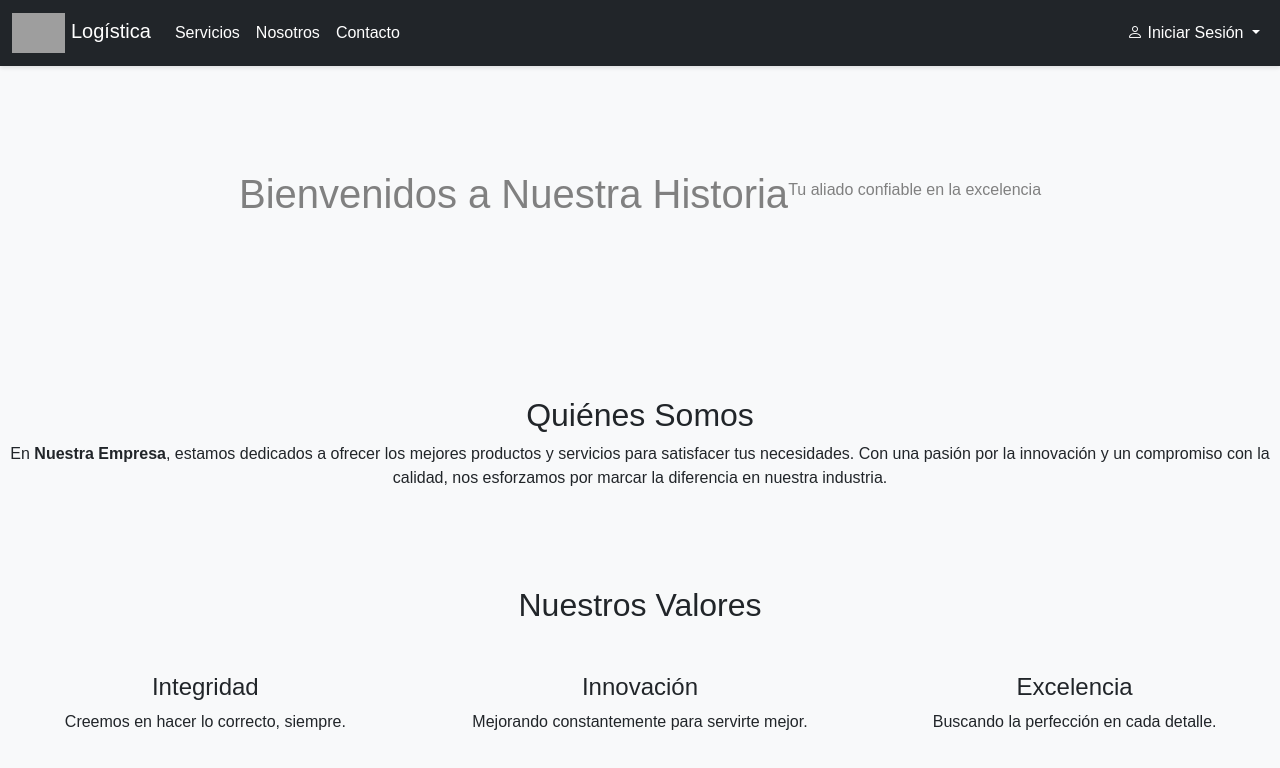
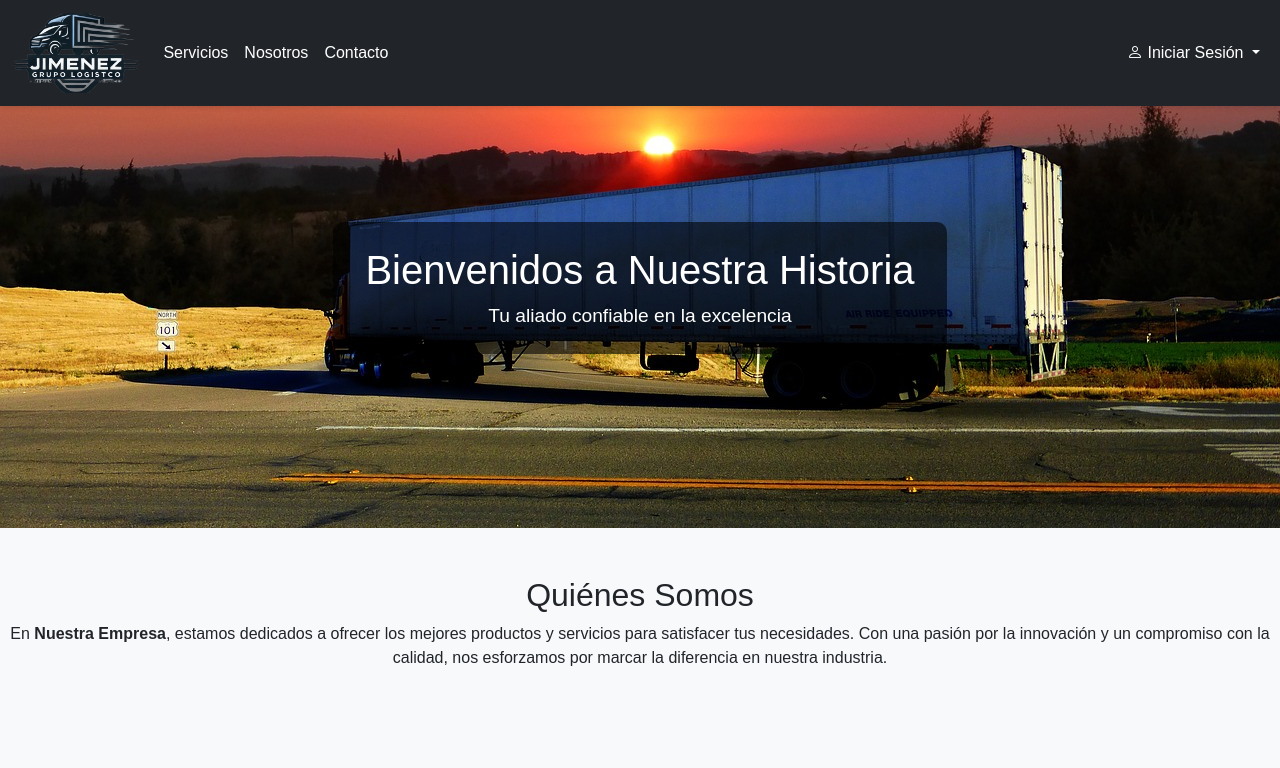
Before and after one commit to JotaJuani/Logistics, a Django app: page /about/ in a window 1280 px wide. Shown: the top 768 px of the page. Run offline with Django 5.2, Linux system fonts and the light colour scheme; some libraries are stand-ins or nearby versions; grey boxes are pictures that could not be loaded.

Commit message:
logo added

```diff
--- a/logistics_jj/about/templates/about/about_menu.html
+++ b/logistics_jj/about/templates/about/about_menu.html
@@ -2,10 +2,15 @@
 {% endblock %} {% block content %}
 
 <div class="about-us-section">
-  <header class="hero-section">
-    <h1>Bienvenidos a Nuestra Historia</h1>
-    <p>Tu aliado confiable en la excelencia</p>
+  <header class="hero-section-about" style="background-image: url('{% static 'media/about_truck.jpg' %}');">
+    <div class="hero-content-about">
+        <h1>Bienvenidos a Nuestra Historia</h1>
+        <p>Tu aliado confiable en la excelencia</p>
+    </div>
   </header>
+</div>
+
+
 
   <section class="who-we-are my-5">
     <h2 class="text-center">Quiénes Somos</h2>
--- a/logistics_jj/home/static/css/base.css
+++ b/logistics_jj/home/static/css/base.css
@@ -4,6 +4,37 @@ body {
     height: 100%;
     margin: 0;
   }
+  .about-us-section {
+    width: 100%;
+}
+
+.hero-section-about {
+    background-size: cover; /* Asegura que la imagen cubra todo el espacio */
+    background-position: center; /* Centra la imagen */
+    height: 60vh; /* Ajusta la altura según sea necesario */
+    display: flex; /* Centra el contenido */
+    justify-content: center;
+    align-items: center;
+    position: relative;
+    color: white;
+}
+
+.hero-content-about {
+    background: rgba(0, 0, 0, 0.6); /* Fondo semitransparente */
+    padding: 1.5rem 2rem;
+    border-radius: 10px;
+    text-align: center;
+}
+
+.hero-content-about h1 {
+    font-size: 2.5rem;
+    margin-bottom: 0.5rem;
+}
+
+.hero-content-about p {
+    font-size: 1.2rem;
+    margin: 0;
+}
   #container {
     height: 500px;
     min-width: 310px;
@@ -491,7 +522,7 @@ a:hover {
   }
 
   .navbar .navbar-brand img {
-    height: 40px;
+    height: 80px;
   }
 
   .navbar .nav-link {
--- a/logistics_jj/home/templates/main.html
+++ b/logistics_jj/home/templates/main.html
@@ -28,8 +28,7 @@
     <nav class="navbar navbar-expand-lg navbar-dark bg-dark fixed-top">
       <div class="container-fluid">
         <a class="navbar-brand" href="{% url 'home' %}">
-          <img src="{% static 'images/logo.png' %}" alt="Logo" height="40" />
-          Logística
+          <img src="{% static 'media/logo_1png.png' %}" alt="Logo" height="40" />
         </a>
         <button
           class="navbar-toggler"
```
Also changed, not shown: logistics_jj/home/static/js/argentina-map.js (+13 -14 lines), logistics_jj/home/static/js/kilometros-title.js (+6 -6 lines), logistics_jj/home/static/media/about_truck.jpg (added), logistics_jj/home/static/media/logo_1png.png (added).
